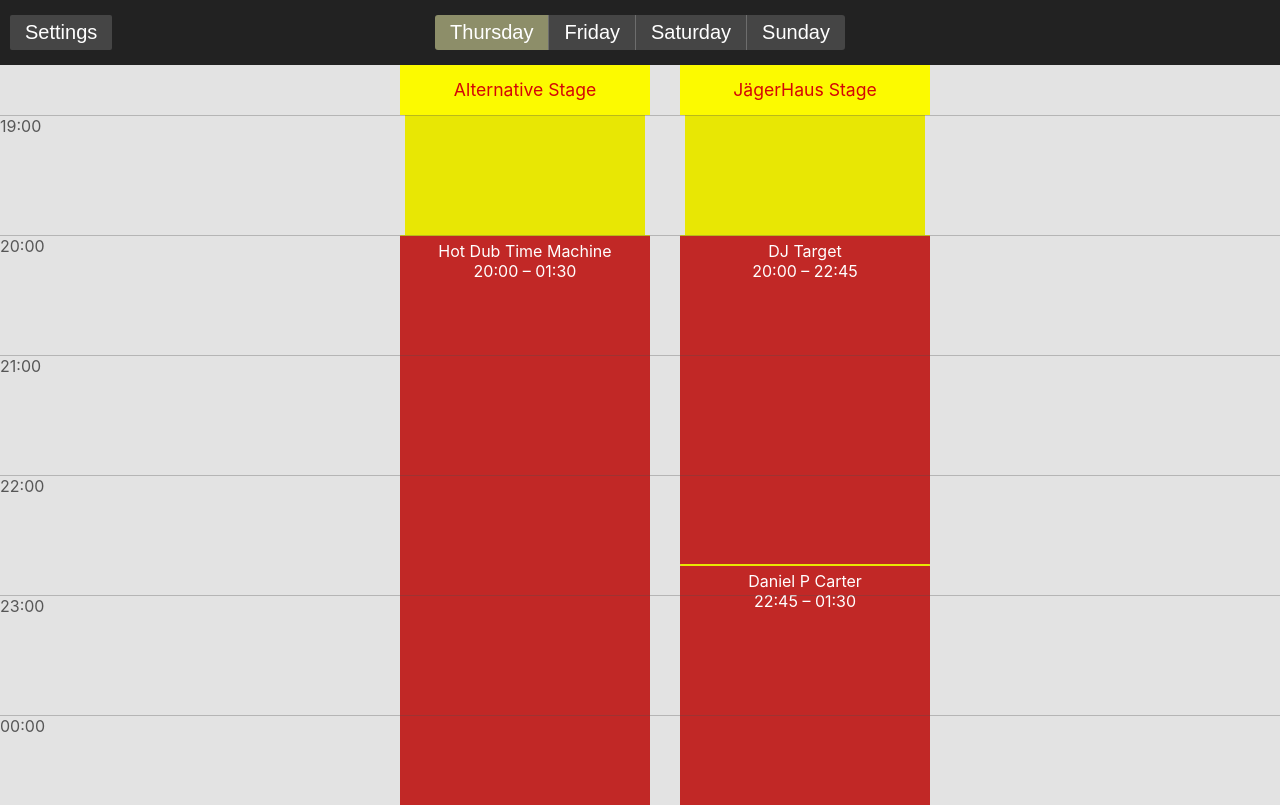
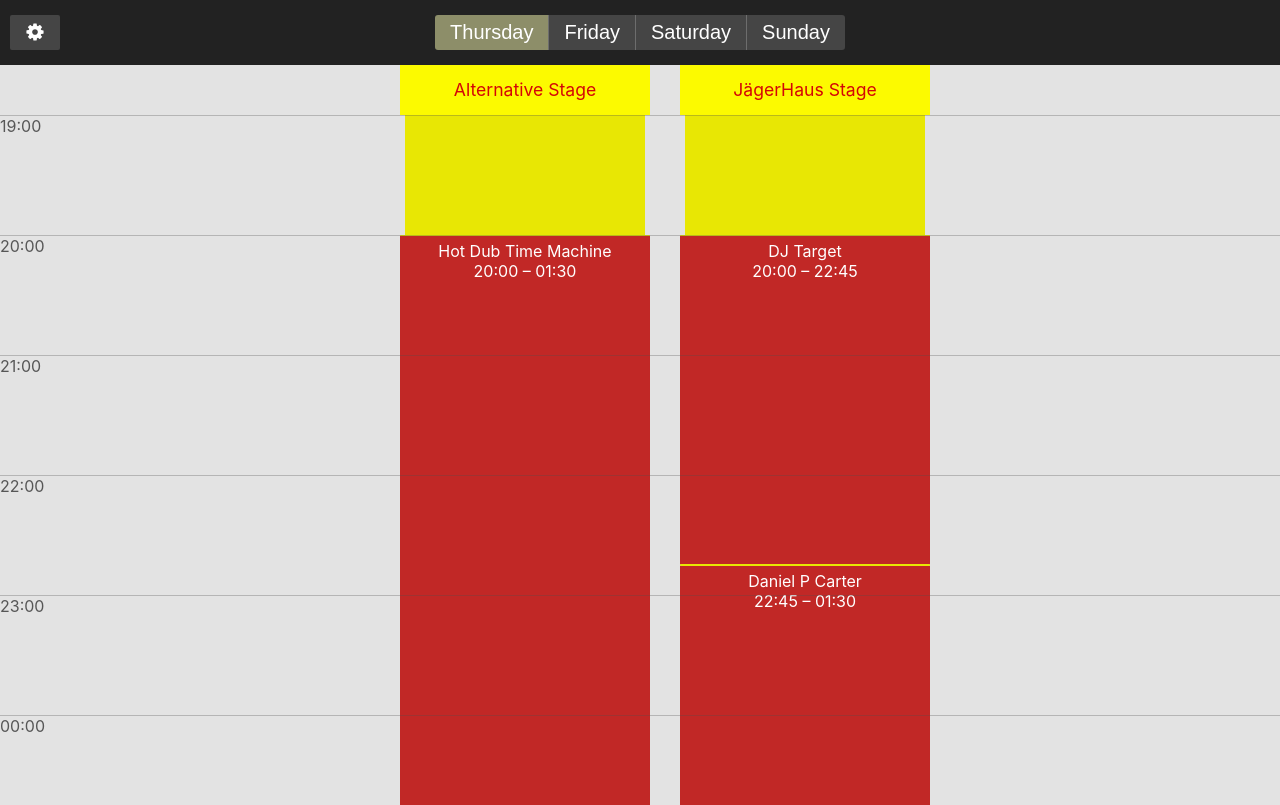
Before and after one commit to leonaves/clashfinder, a React (Create React App) app: page / in a window 1280 px wide. Built offline with nearby package versions, Linux system fonts and the light colour scheme; the HTML template or start-up script is replaced by a standard one.

Commit message:
Change settings to cog icon.

```diff
--- a/src/components/AppHeader.css
+++ b/src/components/AppHeader.css
@@ -12,6 +12,12 @@
 
 .settingsButton button {
     border-radius: 2px;
+    line-height: 30px;
+}
+
+.settingsButton button svg {
+    height: 20px;
+    width: 20px;
 }
 
 .dayButtons button, .settingsButton button {
--- a/src/components/AppHeader.js
+++ b/src/components/AppHeader.js
@@ -1,6 +1,7 @@
 import React from 'react';
 import { connect } from 'react-redux';
 
+import Cog from '../icons/Cog.js';
 import { appHeaderHeight } from '../layoutUtils';
 import { getCurrentDayIndex, getDaysByName } from '../reducers/index';
 
@@ -9,7 +10,7 @@
 const AppHeader = ({ dayIndex, daysByName, updateDay, toggleSettingsOpen }) => (
   <div className="App-header" style={{ height: appHeaderHeight + 'px' }}>
     <div className="settingsButton">
-      <button onClick={ toggleSettingsOpen }>Settings</button>
+      <button onClick={ toggleSettingsOpen }><Cog /></button>
     </div>
     <div className="dayButtons">
       {
--- /dev/null
+++ b/src/icons/Cog.js
@@ -0,0 +1,5 @@
+import React from 'react';
+
+export default () => (
+  <svg width="1792" height="1792" viewBox="0 0 1792 1792" xmlns="http://www.w3.org/2000/svg"><path d="M1152 896q0-106-75-181t-181-75-181 75-75 181 75 181 181 75 181-75 75-181zm512-109v222q0 12-8 23t-20 13l-185 28q-19 54-39 91 35 50 107 138 10 12 10 25t-9 23q-27 37-99 108t-94 71q-12 0-26-9l-138-108q-44 23-91 38-16 136-29 186-7 28-36 28h-222q-14 0-24.5-8.5t-11.5-21.5l-28-184q-49-16-90-37l-141 107q-10 9-25 9-14 0-25-11-126-114-165-168-7-10-7-23 0-12 8-23 15-21 51-66.5t54-70.5q-27-50-41-99l-183-27q-13-2-21-12.5t-8-23.5v-222q0-12 8-23t19-13l186-28q14-46 39-92-40-57-107-138-10-12-10-24 0-10 9-23 26-36 98.5-107.5t94.5-71.5q13 0 26 10l138 107q44-23 91-38 16-136 29-186 7-28 36-28h222q14 0 24.5 8.5t11.5 21.5l28 184q49 16 90 37l142-107q9-9 24-9 13 0 25 10 129 119 165 170 7 8 7 22 0 12-8 23-15 21-51 66.5t-54 70.5q26 50 41 98l183 28q13 2 21 12.5t8 23.5z" fill="#fff"/></svg>
+);
```
